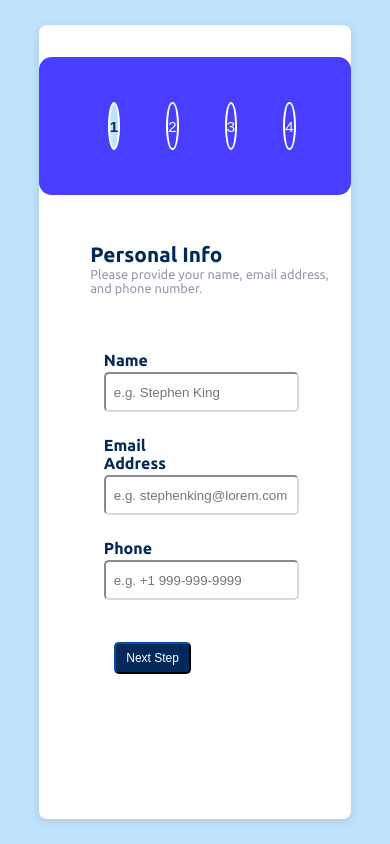
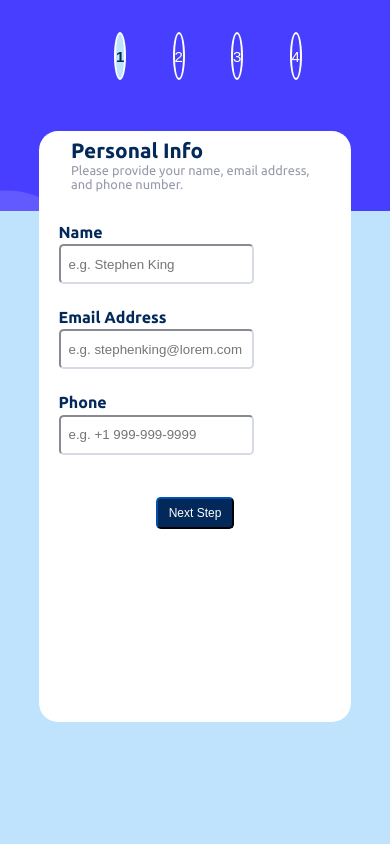
Before and after one commit to mnavai/multistepsform-reactapp, a React (Create React App) app: page / in a window 390 px wide. Built offline with nearby package versions, Linux system fonts and the light colour scheme.

Commit message:
mobile view fixing

```diff
--- a/src/components/AppLayout/AppLayout.css
+++ b/src/components/AppLayout/AppLayout.css
@@ -1,16 +1,10 @@
 .app-layout {
     display: flex;
 }
-.nav-header {
-    background-color: rgb(142, 196, 235);
-    padding: 2rem;
-}
+
 
 @media screen and (max-width:578px){
     .app-layout{
         flex-direction: column;
     }
-    .nav-header {
-        padding: .8rem;
-    }
 }
--- a/src/components/Form/Form.css
+++ b/src/components/Form/Form.css
@@ -5,9 +5,13 @@
     margin-right: auto;
     width:25vw;
     height: 30vh;
-    margin: 0 3 0 3;
 }
 
 @media screen and (max-width:578px) {
-
+    .form-group{
+        width: 70vw;
+        height: 90vh;
+        margin-left: auto;
+        margin-right: auto;
+    }
 }
--- a/src/components/HeadingGroup/HeadingGroup.css
+++ b/src/components/HeadingGroup/HeadingGroup.css
@@ -16,7 +16,7 @@
 
 @media screen and (max-width:578px) {
     .form-hgroup{
-        margin: 1rem 0 1rem 0rem;
+        margin: .5rem 2rem .5rem 2rem;
     }
     .hgroup-heading {
         font-size: 1.3rem;
--- a/src/components/MainWrapper/MainWrapper.css
+++ b/src/components/MainWrapper/MainWrapper.css
@@ -104,8 +104,15 @@
     padding-right: 6rem;
 }
 @media screen and (max-width:578px) {
+    .main-section{
+        margin: -5rem auto 1rem auto;
+        border-radius: 1.2rem;
+        width: 80vw;
+        height: 70vh;
+    }
     .form-class{
-        margin: 2rem 0 2rem 0rem;
-        width: 32vw;
+        margin: 1rem auto 1rem auto;
+        width: 80vw;
+        height: 30vh;
     }
 }
--- a/src/components/Sidebar/Sidebar.css
+++ b/src/components/Sidebar/Sidebar.css
@@ -8,3 +8,13 @@
     background-position: center;
     background-size: cover;
 }
+@media screen and (max-width:578px) {
+    .nav-header {
+        padding-top: 0;
+        border-radius: 0;
+        width: 100vw;
+        height: 25vh;
+        background-size: cover;
+
+    }
+}
--- a/src/components/SidebarLink/SidebarLink.css
+++ b/src/components/SidebarLink/SidebarLink.css
@@ -41,8 +41,13 @@
 }
 
 @media screen and (max-width:578px) {
+    .side-nav{
+        margin-left: auto;
+        margin-right: auto;
+    }
     ul{
         display: flex;
+        justify-content: center;
     }
     .list-item-info{
         display: none;
--- a/src/index.css
+++ b/src/index.css
@@ -38,9 +38,20 @@ html, body, h1, h2, h3, h4, h5, p {
 }
 
 @media screen and (max-width:578px) {
+    body{
+        display: flex;
+        justify-content: center;
+        place-items: unset;
+        max-width: 100%;
+        overflow: hidden;
+        padding: 0;
+    }
     .App{
         flex-direction: column;
-        width: 80vw;
+        width: 100vw;
         height: auto;
+        padding: 0;
+        background-color: rgba(255, 255, 255, 0);
+        box-shadow: none;
     }
 }
```
